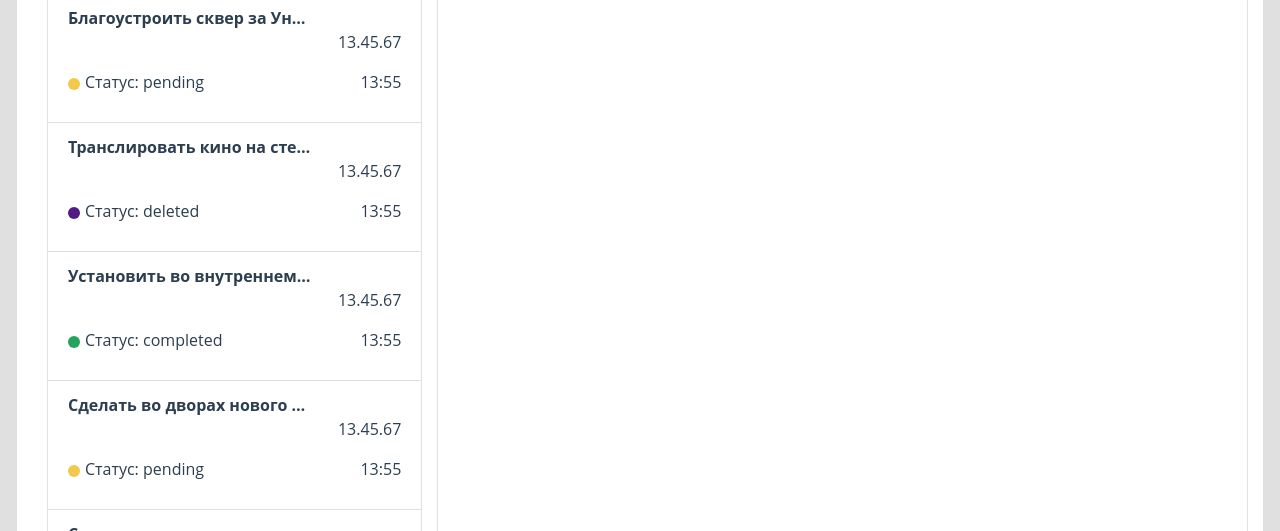
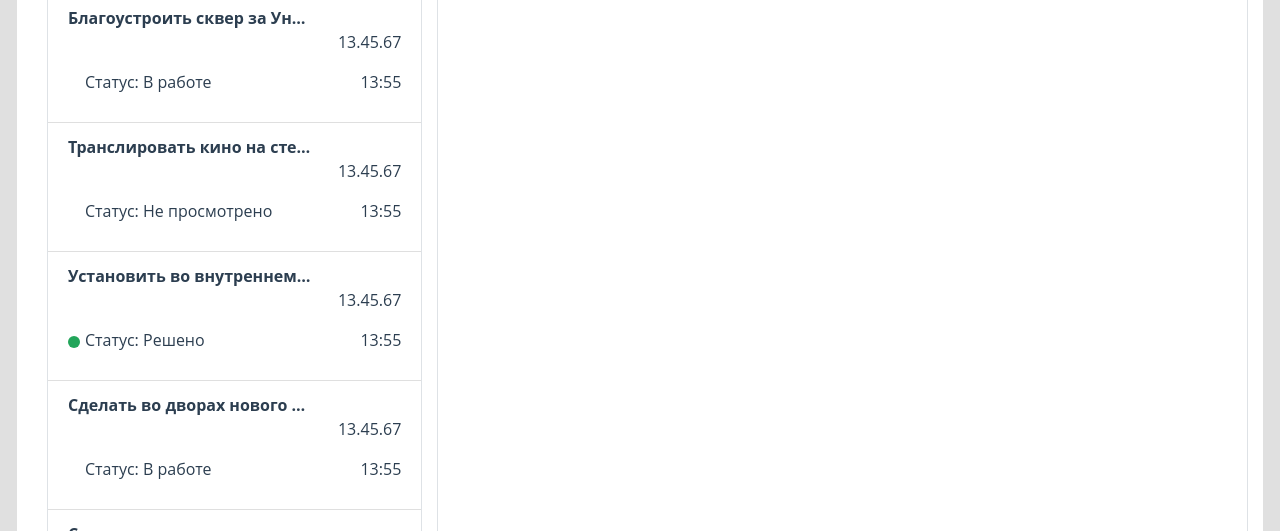
Before and after one commit to dequinox/crowd-sourcing, a Vue app: page / in a window 1280 px wide. Shown: the part 207-738 px from the top of the page. Built offline with nearby package versions, Linux system fonts and the light colour scheme.

Commit message:
Translate filter added

```diff
--- a/src/api/requests.js
+++ b/src/api/requests.js
@@ -3,15 +3,15 @@
  */
 
 const _request = [
-    {"id": 3,  "status": "pending",   "title": "Благоустроить сквер за Университетом", "date": "13.45.67", "time": "13:55", "sender": "Kevin Magnussen", "description": "Lorem ipsum dolor sit amet, consectetur adipiscing elit, sed do eiusmod tempor incididunt ut labore et dolore magna aliqua. Ut enim ad minim veniam, quis nostrud exercitation ullamco laboris nisi ut aliquip ex ea commodo consequat. ", "location": {lat: 55.754641, lng: 48.743629  }, "type": "idea" },
+    {"id": 3,  "status": "active",   "title": "Благоустроить сквер за Университетом", "date": "13.45.67", "time": "13:55", "sender": "Kevin Magnussen", "description": "Lorem ipsum dolor sit amet, consectetur adipiscing elit, sed do eiusmod tempor incididunt ut labore et dolore magna aliqua. Ut enim ad minim veniam, quis nostrud exercitation ullamco laboris nisi ut aliquip ex ea commodo consequat. ", "location": {lat: 55.754641, lng: 48.743629  }, "type": "idea" },
      {"id": 4,  "status": "completed",  "title": "Установить смотровую площадку в сквере возле кампуса\n", "date": "13.45.67", "time": "13:55", "sender": "Kevin Magnussen", "description": "Lorem ipsum dolor sit amet, consectetur adipiscing elit, sed do eiusmod tempor incididunt ut labore et dolore magna aliqua. Ut enim ad minim veniam, quis nostrud exercitation ullamco laboris nisi ut aliquip ex ea commodo consequat. ","location": {lat: 55.753168, lng: 48.738908  }, "type": "problem" },
-     {"id": 5,  "status": "deleted",   "title": "Транслировать кино на стене спортивного комплекса\n", "date": "13.45.67", "time": "13:55", "sender": "Kevin Magnussen", "description": "Lorem ipsum dolor sit amet, consectetur adipiscing elit, sed do eiusmod tempor incididunt ut labore et dolore magna aliqua. Ut enim ad minim veniam, quis nostrud exercitation ullamco laboris nisi ut aliquip ex ea commodo consequat. ","location": {lat: 55.750752, lng: 48.741784  }, "type": "idea" },
-     {"id": 6,  "status": "deleted",   "title": "Проложить пешеходные маршруты в лесу\n","date": "13.45.67", "time": "13:55", "sender": "Kevin Magnussen", "description": "Lorem ipsum dolor sit amet, consectetur adipiscing elit, sed do eiusmod tempor incididunt ut labore et dolore magna aliqua. Ut enim ad minim veniam, quis nostrud exercitation ullamco laboris nisi ut aliquip ex ea commodo consequat. ", "location": {lat: 55.749641, lng: 48.737578  } , "type": "problem" },
+     {"id": 5,  "status": "ignored",   "title": "Транслировать кино на стене спортивного комплекса\n", "date": "13.45.67", "time": "13:55", "sender": "Kevin Magnussen", "description": "Lorem ipsum dolor sit amet, consectetur adipiscing elit, sed do eiusmod tempor incididunt ut labore et dolore magna aliqua. Ut enim ad minim veniam, quis nostrud exercitation ullamco laboris nisi ut aliquip ex ea commodo consequat. ","location": {lat: 55.750752, lng: 48.741784  }, "type": "idea" },
+     {"id": 6,  "status": "discussed",   "title": "Проложить пешеходные маршруты в лесу\n","date": "13.45.67", "time": "13:55", "sender": "Kevin Magnussen", "description": "Lorem ipsum dolor sit amet, consectetur adipiscing elit, sed do eiusmod tempor incididunt ut labore et dolore magna aliqua. Ut enim ad minim veniam, quis nostrud exercitation ullamco laboris nisi ut aliquip ex ea commodo consequat. ", "location": {lat: 55.749641, lng: 48.737578  } , "type": "problem" },
      {"id": 7,  "status": "completed", "title": "Установить во внутреннем дворе офисного центра беседки\n","date": "13.45.67", "time": "13:55", "sender": "Kevin Magnussen", "description": "Lorem ipsum dolor sit amet, consectetur adipiscing elit, sed do eiusmod tempor incididunt ut labore et dolore magna aliqua. Ut enim ad minim veniam, quis nostrud exercitation ullamco laboris nisi ut aliquip ex ea commodo consequat. ", "location": {lat: 55.751815, lng: 48.752427  } , "type": "idea"},
-     {"id": 8,  "status": "pending",   "title": "Сделать во дворах нового жк современные детские площадки\n","date": "13.45.67", "time": "13:55", "sender": "Kevin Magnussen", "description": "Lorem ipsum dolor sit amet, consectetur adipiscing elit, sed do eiusmod tempor incididunt ut labore et dolore magna aliqua. Ut enim ad minim veniam, quis nostrud exercitation ullamco laboris nisi ut aliquip ex ea commodo consequat. ", "location": {lat: 55.750076, lng: 48.7450881 } , "type": "idea"},
-     {"id": 9,  "status": "pending",   "title": "Установить на бульваре арт-объект","date": "13.45.67", "time": "13:55", "sender": "Kevin Magnussen", "description": "Lorem ipsum dolor sit amet, consectetur adipiscing elit, sed do eiusmod tempor incididunt ut labore et dolore magna aliqua. Ut enim ad minim veniam, quis nostrud exercitation ullamco laboris nisi ut aliquip ex ea commodo consequat. ", "location": { lat: 55.747854, lng: 48.747277  } , "type": "problem"},
+     {"id": 8,  "status": "active",   "title": "Сделать во дворах нового жк современные детские площадки\n","date": "13.45.67", "time": "13:55", "sender": "Kevin Magnussen", "description": "Lorem ipsum dolor sit amet, consectetur adipiscing elit, sed do eiusmod tempor incididunt ut labore et dolore magna aliqua. Ut enim ad minim veniam, quis nostrud exercitation ullamco laboris nisi ut aliquip ex ea commodo consequat. ", "location": {lat: 55.750076, lng: 48.7450881 } , "type": "idea"},
+     {"id": 9,  "status": "active",   "title": "Установить на бульваре арт-объект","date": "13.45.67", "time": "13:55", "sender": "Kevin Magnussen", "description": "Lorem ipsum dolor sit amet, consectetur adipiscing elit, sed do eiusmod tempor incididunt ut labore et dolore magna aliqua. Ut enim ad minim veniam, quis nostrud exercitation ullamco laboris nisi ut aliquip ex ea commodo consequat. ", "location": { lat: 55.747854, lng: 48.747277  } , "type": "problem"},
      {"id": 10, "status": "completed", "title": "Сделать водоем в парке \n","date": "13.45.67", "time": "13:55", "sender": "Kevin Magnussen", "description": "Lorem ipsum dolor sit amet, consectetur adipiscing elit, sed do eiusmod tempor incididunt ut labore et dolore magna aliqua. Ut enim ad minim veniam, quis nostrud exercitation ullamco laboris nisi ut aliquip ex ea commodo consequat. ", "location": { lat: 55.746598, lng: 48.741870 }, "type": "idea" },
-     {"id": 11, "status": "pending",   "title": "Создать пространство для игр в парке","date": "13.45.67", "time": "13:55", "sender": "Kevin Magnussen", "description": "Lorem ipsum dolor sit amet, consectetur adipiscing elit, sed do eiusmod tempor incididunt ut labore et dolore magna aliqua. Ut enim ad minim veniam, quis nostrud exercitation ullamco laboris nisi ut aliquip ex ea commodo consequat. ", "location": {lat: 55.745463, lng : 48.745217 } , "type": "problem"},
+     {"id": 11, "status": "discussed",   "title": "Создать пространство для игр в парке","date": "13.45.67", "time": "13:55", "sender": "Kevin Magnussen", "description": "Lorem ipsum dolor sit amet, consectetur adipiscing elit, sed do eiusmod tempor incididunt ut labore et dolore magna aliqua. Ut enim ad minim veniam, quis nostrud exercitation ullamco laboris nisi ut aliquip ex ea commodo consequat. ", "location": {lat: 55.745463, lng : 48.745217 } , "type": "problem"},
      {"id": 12, "status": "completed", "title": "Построить культурный центр", "date": "13.45.67", "time": "13:55", "sender": "Kevin Magnussen", "description": "Lorem ipsum dolor sit amet, consectetur adipiscing elit, sed do eiusmod tempor incididunt ut labore et dolore magna aliqua. Ut enim ad minim veniam, quis nostrud exercitation ullamco laboris nisi ut aliquip ex ea commodo consequat. ", "location": {lat: 55.744134, lng: 48.749036 }, "type": "idea" }
    ]
 
--- a/src/components/RequestList.vue
+++ b/src/components/RequestList.vue
@@ -22,7 +22,7 @@
                       <select v-model="status" class="custom-select col-7">
                         <option value="all" selected>Все</option>
                         <option value="ignored">Не просмотрено</option>
-                        <option value="disscussed">На обсуждении</option>
+                        <option value="discussed">На обсуждении</option>
                         <option value="active">В работе</option>
                         <option value="completed">Решено</option>
                       </select>
@@ -41,7 +41,7 @@
                         <p class="text-right col align-self-end date">{{ request.date }}</p>
                     </div>
                     <div class="row">
-                        <p class="text-left col col-sm-9 status" v-bind:class="[request.status]">Статус: {{ request.status }}</p>
+                        <p class="text-left col col-sm-9 status" v-bind:class="[request.status]">Статус: {{ request.status | translate }}</p>
                         <p class="text-right col align-self-end date">{{ request.time }}</p>
                     </div>
                     </li>
--- a/src/main.js
+++ b/src/main.js
@@ -8,12 +8,16 @@ import 'bootstrap/dist/css/bootstrap.min.css'
 import 'bootstrap-vue/dist/bootstrap-vue.css'
 import './assets/global.css'
 import * as VueGoogleMaps from 'vue2-google-maps'
+import {translate} from '@/translate'
 
 Vue.use(VueGoogleMaps, {
   load: {
     key: 'AIzaSyB1nKNWOdILQQ-mDAJyQY_5CcEwjcuarXE',
   },
 })
+
+
+Vue.filter('translate', translate)
 
 Vue.use(BootstrapVue)
 Vue.config.productionTip = false
--- /dev/null
+++ b/src/translate.js
@@ -0,0 +1,20 @@
+export function translate(word) {
+    var translated = ""
+
+    switch (word) {
+        case "active":
+            translated = "В работе"
+            break;
+        case "completed":
+            translated = "Решено"
+            break;
+        case "discussed":
+            translated = "На обсуждении"
+            break;
+        case "ignored":
+            translated = "Не просмотрено"
+            break;
+    }
+
+    return translated
+}
```
